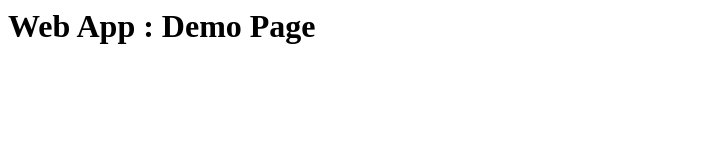
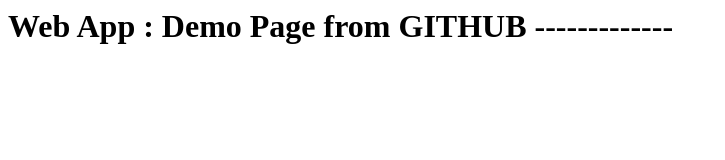
Before and after one commit to ka329138/azure-demo, a plain HTML site: page index.html in a window 1280 px wide. Shown: the whole page, without its empty margins (0-725 px from the left). Drawn offline with Linux system fonts and the light colour scheme.

Commit message:
Update index.html

```diff
--- a/index.html
+++ b/index.html
@@ -2,7 +2,7 @@
 <body>
 
 <h1>
-Web App : Demo Page
+Web App : Demo Page from GITHUB -------------
 </h1>
 </body>
 </html>
```
